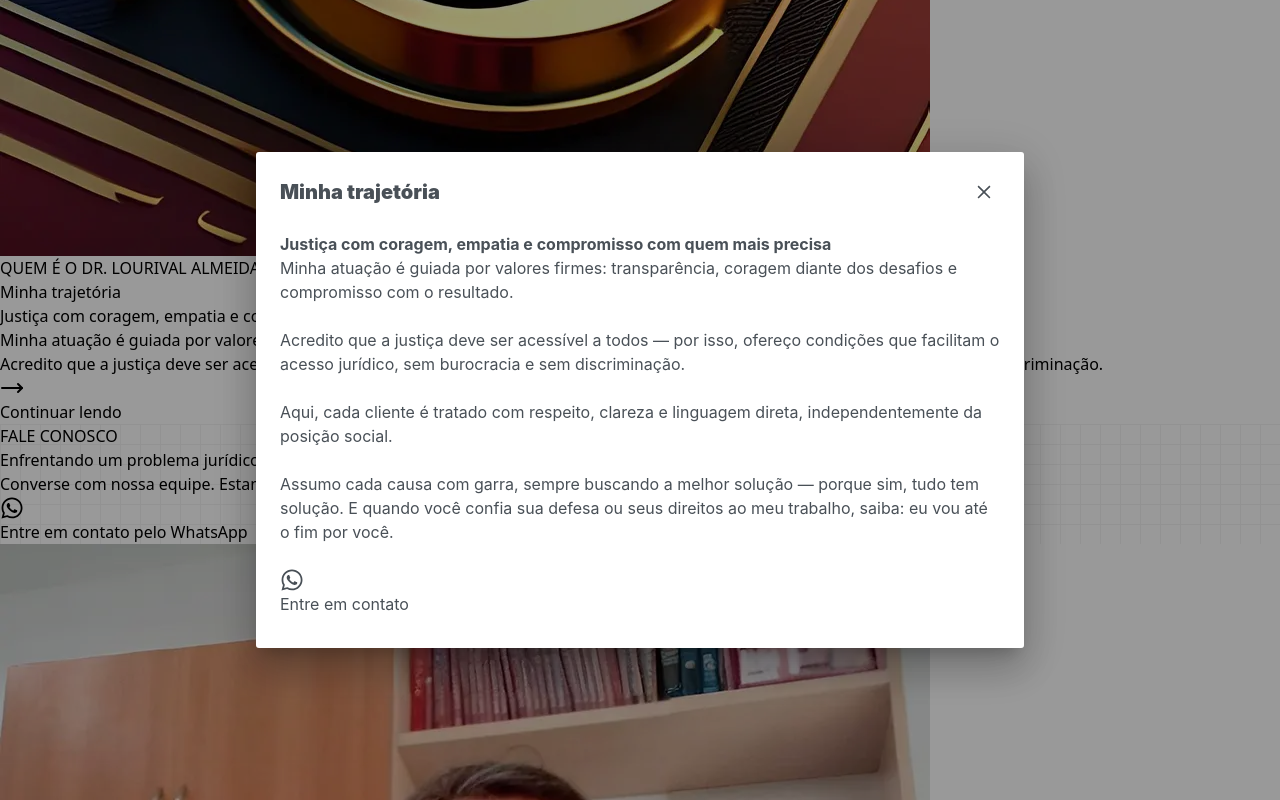
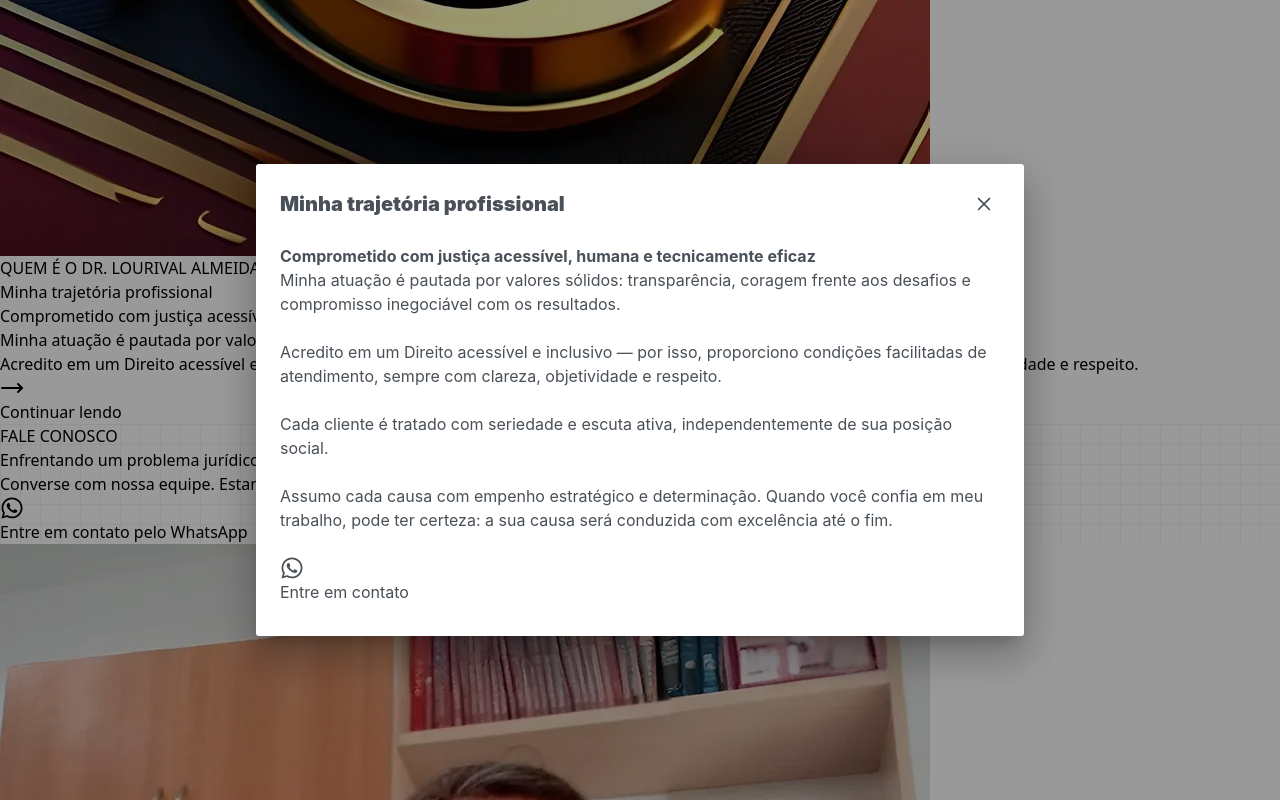
Before and after one commit to EdisonMatos/LP-LAS-Advocacia, a React (Vite) app: page / in a window 1280 px wide. Both pictures are taken after a click on the button "Continuar lendo". Shown: the part 1613-2413 px from the top of the page. Built offline with nearby package versions, Linux system fonts and the light colour scheme; a web font is replaced by a local one.

Commit message:
fix: About copy

```diff
--- a/src/content/content.jsx
+++ b/src/content/content.jsx
@@ -397,42 +397,42 @@ const content = {
         alt: "Imagem profissional de escritório/advogado(a)",
       },
       miniTag: "QUEM É O DR. LOURIVAL ALMEIDA",
-      title: "Minha trajetória",
+      title: "Minha trajetória profissional",
       subtitle:
-        "Justiça com coragem, empatia e compromisso com quem mais precisa",
+        "Comprometido com justiça acessível, humana e tecnicamente eficaz",
       labelInstagram: "Siga-nos no Instagram",
       labelFacebook: "Siga-nos no Facebook",
       labelLinkedin: "Siga-nos no LinkedIn",
       labelX: "Siga-nos no X",
       paragraph: (
         <div>
-          Minha atuação é guiada por valores firmes: transparência, coragem
-          diante dos desafios e compromisso com o resultado.
+          Minha atuação é pautada por valores sólidos: transparência, coragem
+          frente aos desafios e compromisso inegociável com os resultados.
           <br />
-          Acredito que a justiça deve ser acessível a todos — por isso, ofereço
-          condições que facilitam o acesso jurídico, sem burocracia e sem
-          discriminação.
+          Acredito em um Direito acessível e inclusivo — por isso, proporciono
+          condições facilitadas de atendimento, sempre com clareza, objetividade
+          e respeito.
         </div>
       ),
       buttonModalLabelAbout: "Continuar lendo",
       modal: (
         <p>
-          Minha atuação é guiada por valores firmes: transparência, coragem
-          diante dos desafios e compromisso com o resultado.
+          Minha atuação é pautada por valores sólidos: transparência, coragem
+          frente aos desafios e compromisso inegociável com os resultados.
           <br />
           <br />
-          Acredito que a justiça deve ser acessível a todos — por isso, ofereço
-          condições que facilitam o acesso jurídico, sem burocracia e sem
-          discriminação.
+          Acredito em um Direito acessível e inclusivo — por isso, proporciono
+          condições facilitadas de atendimento, sempre com clareza, objetividade
+          e respeito.
           <br />
           <br />
-          Aqui, cada cliente é tratado com respeito, clareza e linguagem direta,
-          independentemente da posição social.
+          Cada cliente é tratado com seriedade e escuta ativa, independentemente
+          de sua posição social.
           <br />
           <br />
-          Assumo cada causa com garra, sempre buscando a melhor solução — porque
-          sim, tudo tem solução. E quando você confia sua defesa ou seus
-          direitos ao meu trabalho, saiba: eu vou até o fim por você.
+          Assumo cada causa com empenho estratégico e determinação. Quando você
+          confia em meu trabalho, pode ter certeza: a sua causa será conduzida
+          com excelência até o fim.
           <br />
           <br />
         </p>
```
